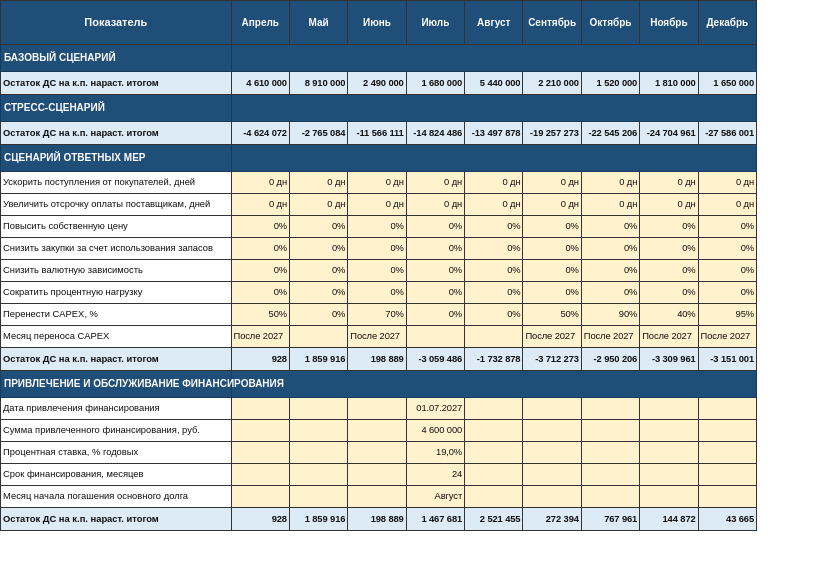
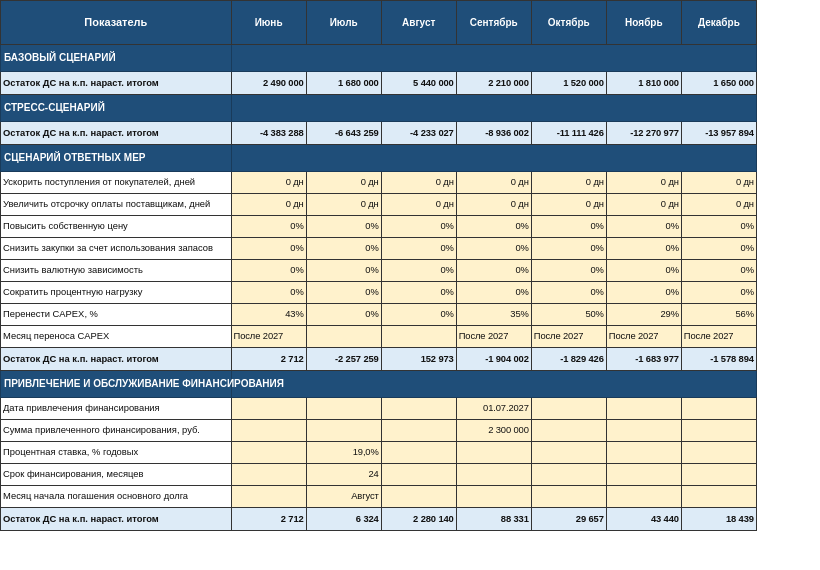
Before and after one commit to 3000toronto-commits/fd_2026_12_HIT_mer, a plain HTML site: page index.html in a window 1280 px wide. Shown: the whole page, without its empty margins (0-820 px from the left). Drawn offline with Linux system fonts and the light colour scheme.

Commit message:
Update index.html

```diff
--- a/index.html
+++ b/index.html
@@ -65,7 +65,7 @@ html, body {
 }
 
 .fd-year-table col.month-col {
-  width: 7.7222%;
+  width: 9.92857%;
 }
 
 .fd-year-table th,
@@ -261,15 +261,13 @@ html, body {
     <table class="fd-year-table">
 
       <colgroup>
-        <col class="label-col">
-        <col class="month-col" span="9">
-      </colgroup>
+  <col class="label-col">
+  <col class="month-col" span="7">
+</colgroup>
 
       <thead>
         <tr>
           <th>Показатель</th>
-          <th>Апрель</th>
-          <th>Май</th>
           <th>Июнь</th>
           <th>Июль</th>
           <th>Август</th>
@@ -285,13 +283,11 @@ html, body {
         <!-- БАЗОВЫЙ СЦЕНАРИЙ -->
         <tr class="section">
           <td>БАЗОВЫЙ СЦЕНАРИЙ</td>
-          <td colspan="9"></td>
+          <td colspan="7"></td>
         </tr>
 
         <tr class="total">
           <td>Остаток ДС на к.п. нараст. итогом</td>
-          <td>4 610 000</td>
-          <td>8 910 000</td>
           <td>2 490 000</td>
           <td>1 680 000</td>
           <td>5 440 000</td>
@@ -304,87 +300,81 @@ html, body {
         <!-- СТРЕСС-СЦЕНАРИЙ -->
         <tr class="section">
           <td>СТРЕСС-СЦЕНАРИЙ</td>
-          <td colspan="9"></td>
+          <td colspan="7"></td>
         </tr>
 
         <tr class="total">
           <td>Остаток ДС на к.п. нараст. итогом</td>
-          <td>-4 624 072</td>
-          <td>-2 765 084</td>
-          <td>-11 566 111</td>
-          <td>-14 824 486</td>
-          <td>-13 497 878</td>
-          <td>-19 257 273</td>
-          <td>-22 545 206</td>
-          <td>-24 704 961</td>
-          <td>-27 586 001</td>
+          <td>-4 383 288</td>
+          <td>-6 643 259</td>
+          <td>-4 233 027</td>
+          <td>-8 936 002</td>
+          <td>-11 111 426</td>
+          <td>-12 270 977</td>
+          <td>-13 957 894</td>
         </tr>
 
         <!-- ОТВЕТНЫЕ МЕРЫ -->
         <tr class="section">
           <td>СЦЕНАРИЙ ОТВЕТНЫХ МЕР</td>
-          <td colspan="9"></td>
+          <td colspan="7"></td>
         </tr>
 
         <tr class="measure">
           <td>Ускорить поступления от покупателей, дней</td>
           <td>0 дн</td><td>0 дн</td><td>0 дн</td>
           <td>0 дн</td><td>0 дн</td><td>0 дн</td>
-          <td>0 дн</td><td>0 дн</td><td>0 дн</td>
+          <td>0 дн</td>
         </tr>
 
         <tr class="measure">
           <td>Увеличить отсрочку оплаты поставщикам, дней</td>
           <td>0 дн</td><td>0 дн</td><td>0 дн</td>
           <td>0 дн</td><td>0 дн</td><td>0 дн</td>
-          <td>0 дн</td><td>0 дн</td><td>0 дн</td>
+          <td>0 дн</td>
         </tr>
 
         <tr class="measure">
           <td>Повысить собственную цену</td>
           <td>0%</td><td>0%</td><td>0%</td>
           <td>0%</td><td>0%</td><td>0%</td>
-          <td>0%</td><td>0%</td><td>0%</td>
+          <td>0%</td>
         </tr>
 
         <tr class="measure">
           <td>Снизить закупки за счет использования запасов</td>
           <td>0%</td><td>0%</td><td>0%</td>
           <td>0%</td><td>0%</td><td>0%</td>
-          <td>0%</td><td>0%</td><td>0%</td>
+          <td>0%</td>
         </tr>
 
         <tr class="measure">
           <td>Снизить валютную зависимость</td>
           <td>0%</td><td>0%</td><td>0%</td>
           <td>0%</td><td>0%</td><td>0%</td>
-          <td>0%</td><td>0%</td><td>0%</td>
+          <td>0%</td>
         </tr>
 
         <tr class="measure">
           <td>Сократить процентную нагрузку</td>
           <td>0%</td><td>0%</td><td>0%</td>
           <td>0%</td><td>0%</td><td>0%</td>
-          <td>0%</td><td>0%</td><td>0%</td>
+          <td>0%</td>
         </tr>
 
         <tr class="measure">
           <td>Перенести CAPEX, %</td>
-          <td>50%</td>
-          <td>0%</td>
-          <td>70%</td>
+          <td>43%</td>
           <td>0%</td>
           <td>0%</td>
+          <td>35%</td>
           <td>50%</td>
-          <td>90%</td>
-          <td>40%</td>
-          <td>95%</td>
+          <td>29%</td>
+          <td>56%</td>
         </tr>
 
         <tr class="measure capex-month">
           <td>Месяц переноса CAPEX</td>
-          <td>После 2027</td>
-          <td></td>
           <td>После 2027</td>
           <td></td>
           <td></td>
@@ -397,21 +387,19 @@ html, body {
         <!-- РЕЗУЛЬТАТ ПОСЛЕ МЕР -->
         <tr class="total">
           <td>Остаток ДС на к.п. нараст. итогом</td>
-          <td>928</td>
-          <td>1 859 916</td>
-          <td>198 889</td>
-          <td>-3 059 486</td>
-          <td>-1 732 878</td>
-          <td>-3 712 273</td>
-          <td>-2 950 206</td>
-          <td>-3 309 961</td>
-          <td>-3 151 001</td>
+          <td>2 712</td>
+          <td>-2 257 259</td>
+          <td>152 973</td>
+          <td>-1 904 002</td>
+          <td>-1 829 426</td>
+          <td>-1 683 977</td>
+          <td>-1 578 894</td>
         </tr>
 
         <!-- ФИНАНСИРОВАНИЕ -->
         <tr class="section">
           <td>ПРИВЛЕЧЕНИЕ И ОБСЛУЖИВАНИЕ ФИНАНСИРОВАНИЯ</td>
-          <td colspan="9"></td>
+          <td colspan="7"></td>
         </tr>
 
         <tr class="finance">
@@ -424,27 +412,27 @@ html, body {
         <tr class="finance">
           <td>Сумма привлеченного финансирования, руб.</td>
           <td></td><td></td><td></td>
-          <td>4 600 000</td>
+          <td>2 300 000</td>
           <td></td><td></td><td></td><td></td><td></td>
         </tr>
 
         <tr class="finance">
           <td>Процентная ставка, % годовых</td>
-          <td></td><td></td><td></td>
+          <td></td>
           <td>19,0%</td>
           <td></td><td></td><td></td><td></td><td></td>
         </tr>
 
         <tr class="finance">
           <td>Срок финансирования, месяцев</td>
-          <td></td><td></td><td></td>
+          <td></td>
           <td>24</td>
           <td></td><td></td><td></td><td></td><td></td>
         </tr>
 
         <tr class="finance">
           <td>Месяц начала погашения основного долга</td>
-          <td></td><td></td><td></td>
+          <td></td>
           <td>Август</td>
           <td></td><td></td><td></td><td></td><td></td>
         </tr>
@@ -452,15 +440,13 @@ html, body {
         <!-- РЕЗУЛЬТАТ ПОСЛЕ ФИНАНСИРОВАНИЯ -->
         <tr class="total">
           <td>Остаток ДС на к.п. нараст. итогом</td>
-          <td>928</td>
-          <td>1 859 916</td>
-          <td>198 889</td>
-          <td>1 467 681</td>
-          <td>2 521 455</td>
-          <td>272 394</td>
-          <td>767 961</td>
-          <td>144 872</td>
-          <td>43 665</td>
+          <td>2 712</td>
+          <td>6 324</td>
+          <td>2 280 140</td>
+          <td>88 331</td>
+          <td>29 657</td>
+          <td>43 440</td>
+          <td>18 439</td>
         </tr>
 
       </tbody>
@@ -568,7 +554,7 @@ html, body {
 
     if (column === 0) {
       left = x;
-    } else if (column === 9) {
+    } else if (column === 7) {
       left = x + baseWidth - width;
     } else {
       left = x + (baseWidth - width) / 2;
```
